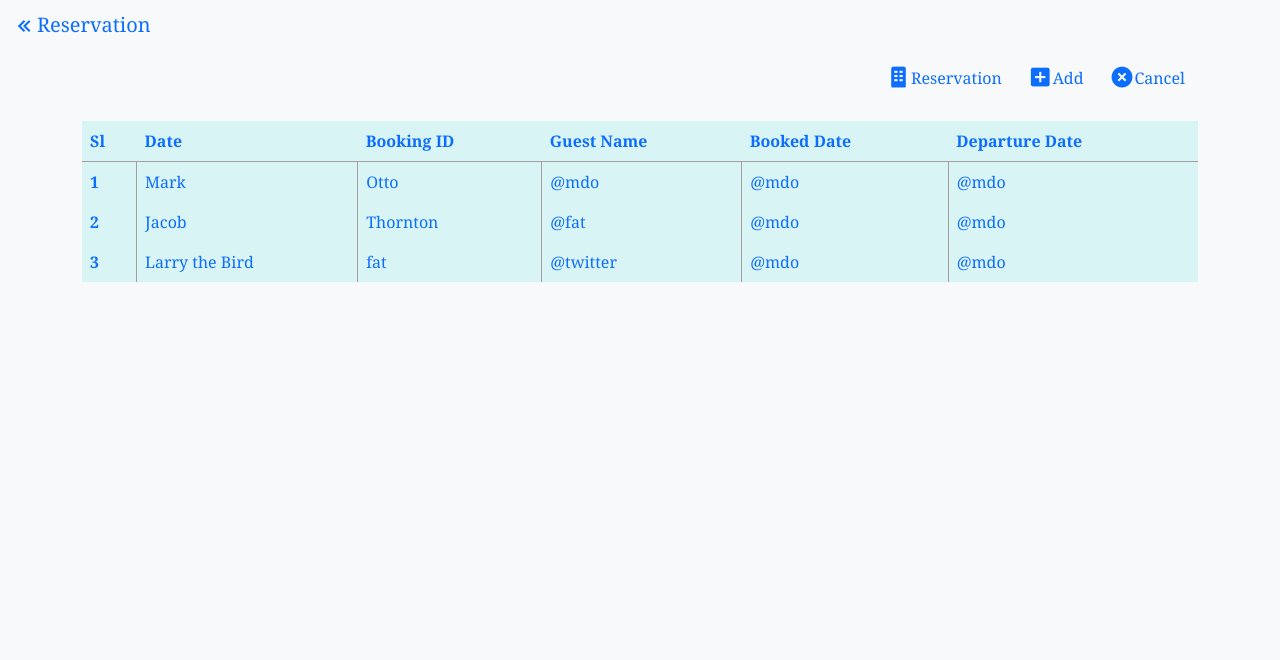
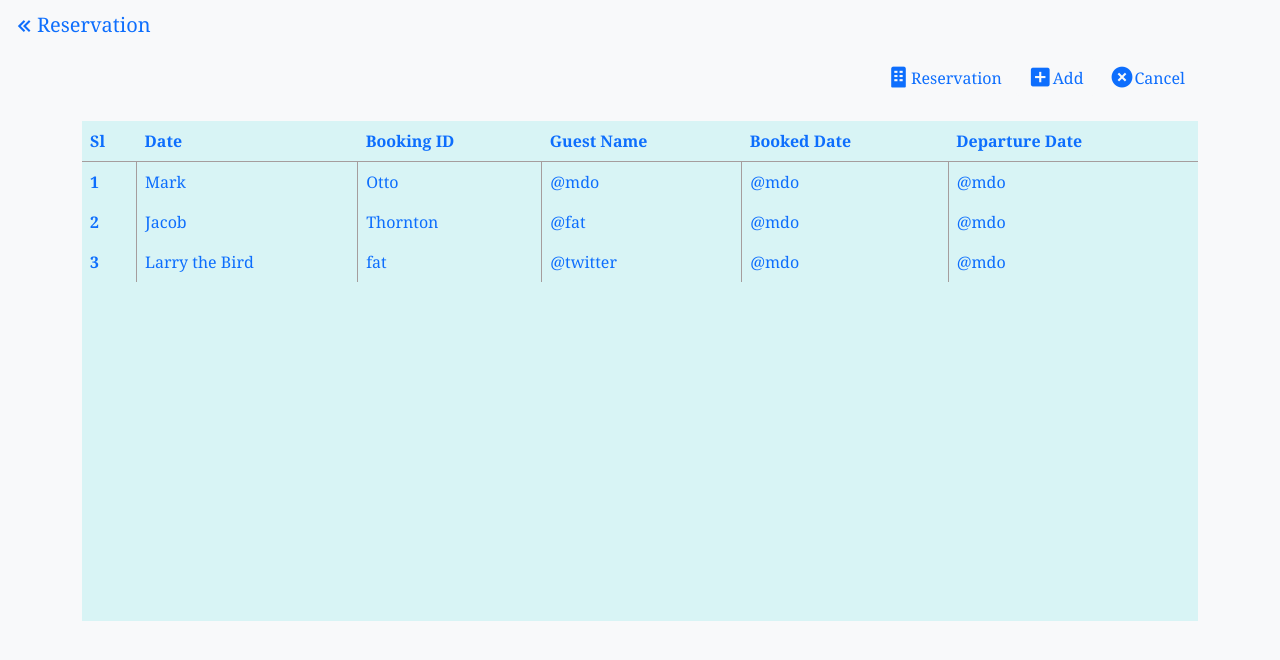
Before and after one commit to Shreya010tech/Frontend, a React (Create React App) app: page /AllReservations in a window 1280 px wide. Shown: the top 660 px of the page. Built offline with nearby package versions, Linux system fonts and the light colour scheme; what localbase would draw is missing.

Commit message:
Updated AllReservation page style

```diff
--- a/src/components/AllReservations.jsx
+++ b/src/components/AllReservations.jsx
@@ -37,8 +37,8 @@ const AllReservations = () => {
               <i className="bx bxs-x-circle"></i>Cancel
             </button>
           </div>
-          <div className="table-responsive">
-            <table className="table table-borderless text-primary bg-skyblue mt-4">
+          <div className="table-responsive height-500 bg-skyblue mt-4">
+            <table className="table table-borderless text-primary">
               <thead>
                 <tr>
                   <th scope="col">Sl</th>
```
